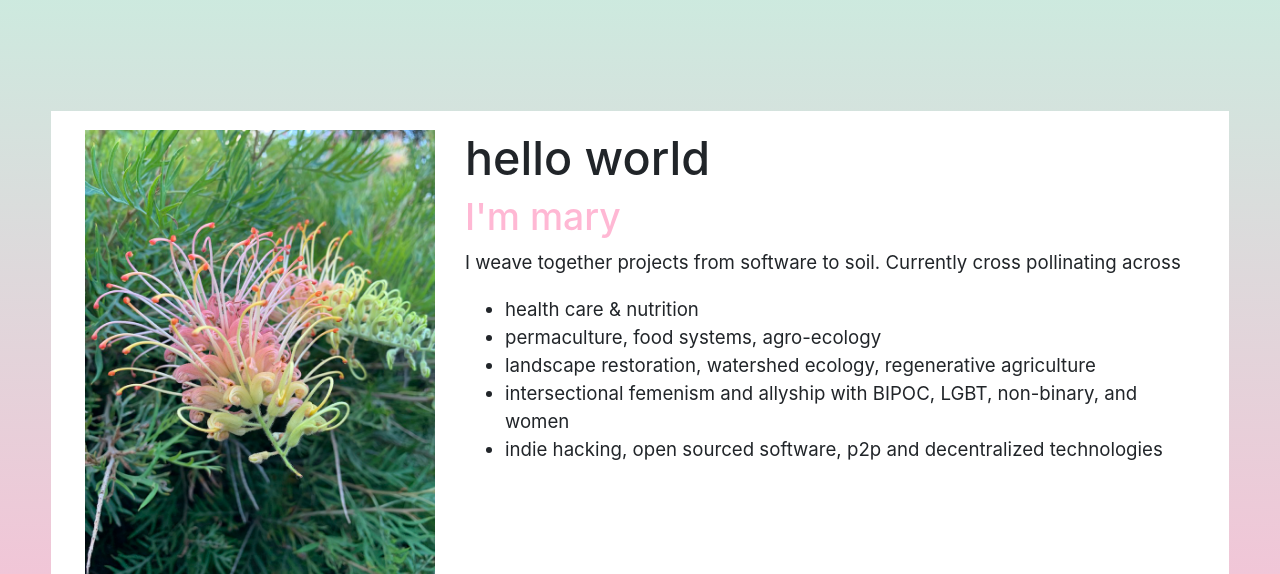
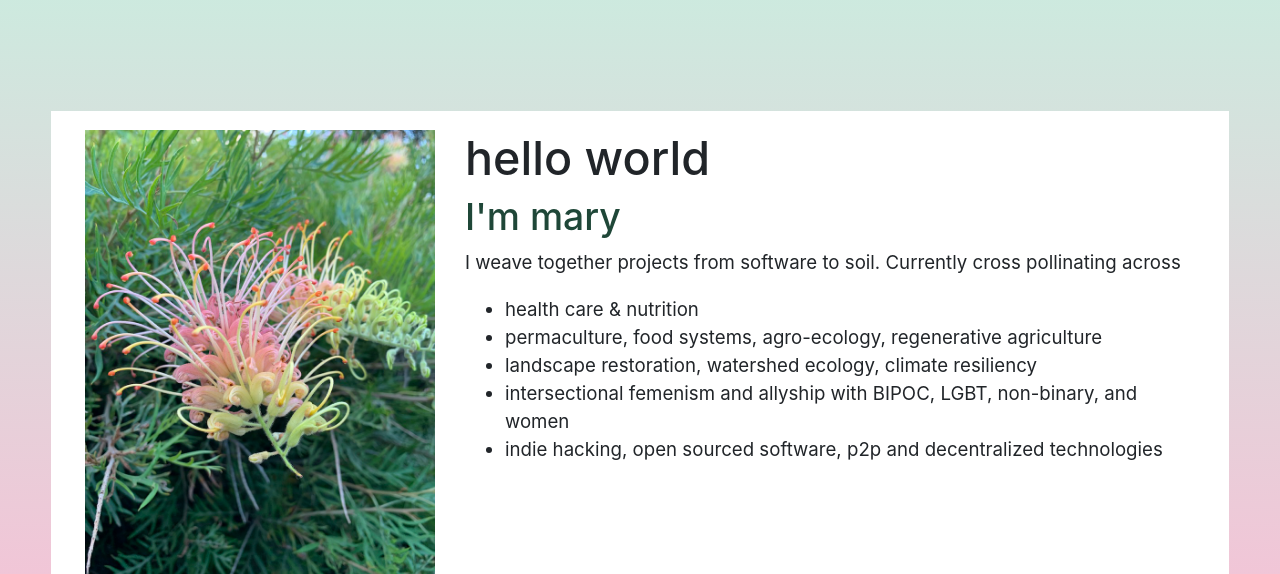
Before and after one commit to marylychee/marylychee.github.io, a plain HTML site: page index.html in a window 1280 px wide. Shown: the top 574 px of the page. Drawn offline with nearby package versions, Linux system fonts and the light colour scheme.

Commit message:
new vibes

```diff
--- a/index.html
+++ b/index.html
@@ -36,8 +36,8 @@
             </p>
             <ul>
               <li>health care & nutrition</li>
-              <li>permaculture, food systems, agro-ecology</li>
-              <li>landscape restoration, watershed ecology, regenerative agriculture</li>
+              <li>permaculture, food systems, agro-ecology, regenerative agriculture</li>
+              <li>landscape restoration, watershed ecology, climate resiliency</li>
               <li>intersectional femenism and allyship with BIPOC, LGBT, non-binary, and women </li>
               <li>indie hacking, open sourced software, p2p and decentralized technologies</li>
             </ul>
--- a/style.css
+++ b/style.css
@@ -25,7 +25,7 @@ html {
 }
 
 .accent-colour {
-  color: hsla(336, 100%, 86%);
+  color: hsla(157, 40%, 20%);
 }
 
 @media screen {
```
